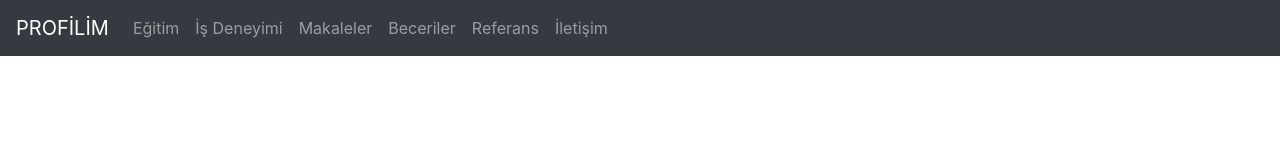
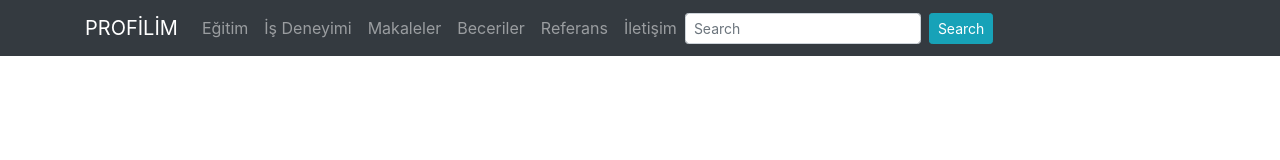
Before and after one commit to meryemerveyildiz/Hackathon.Proje, a plain HTML site: page navbar.html in a window 1280 px wide. Drawn offline with nearby package versions, Linux system fonts and the light colour scheme.

Commit message:
edded navbar.html

```diff
--- a/navbar.html
+++ b/navbar.html
@@ -18,8 +18,14 @@
     <script src="https://stackpath.bootstrapcdn.com/bootstrap/4.3.1/js/bootstrap.min.js" integrity="sha384-JjSmVgyd0p3pXB1rRibZUAYoIIy6OrQ6VrjIEaFf/nJGzIxFDsf4x0xIM+B07jRM" crossorigin="anonymous"></script>
 
     <nav class="navbar navbar-expand-sm navbar-dark bg-dark">
+        <div class="container">
         <a href="#" class="navbar-brand">PROFİLİM</a>
-        <div class="collapse navbar-collapse">
+
+        <button type="button" class="navbar-toggler" data-toggle="collapse" data-target="#navbar-PROFİLİM" aria-controls="navbar-PROFİLİM">
+            <span class="navbar-toggler-icon"></span>
+        </button>
+
+        <div class="collapse navbar-collapse sticky-top" id="#navbar-PROFİLİM">
             <ul class="navbar-nav">
                 <li class="nav-item">
                     <a href="#" class="nav-link">Eğitim</a>
@@ -39,8 +45,15 @@
                 <li class="nav-item">
                     <a href="#" class="nav-link">İletişim</a>
                 </li>
+
             </ul>
+            <form class="form-inline my-2 my-lg-0" class="float-right">
+                <input class="form-control form-control-sm mr-sm-2" type="search" placeholder="Search" aria-label="Search">
+                <button class="btn btn-sm btn-info my-2 my-sm-0" type="submit">Search</button>
+              </form>
 
+
+        </div>
         </div>
 
 
```
